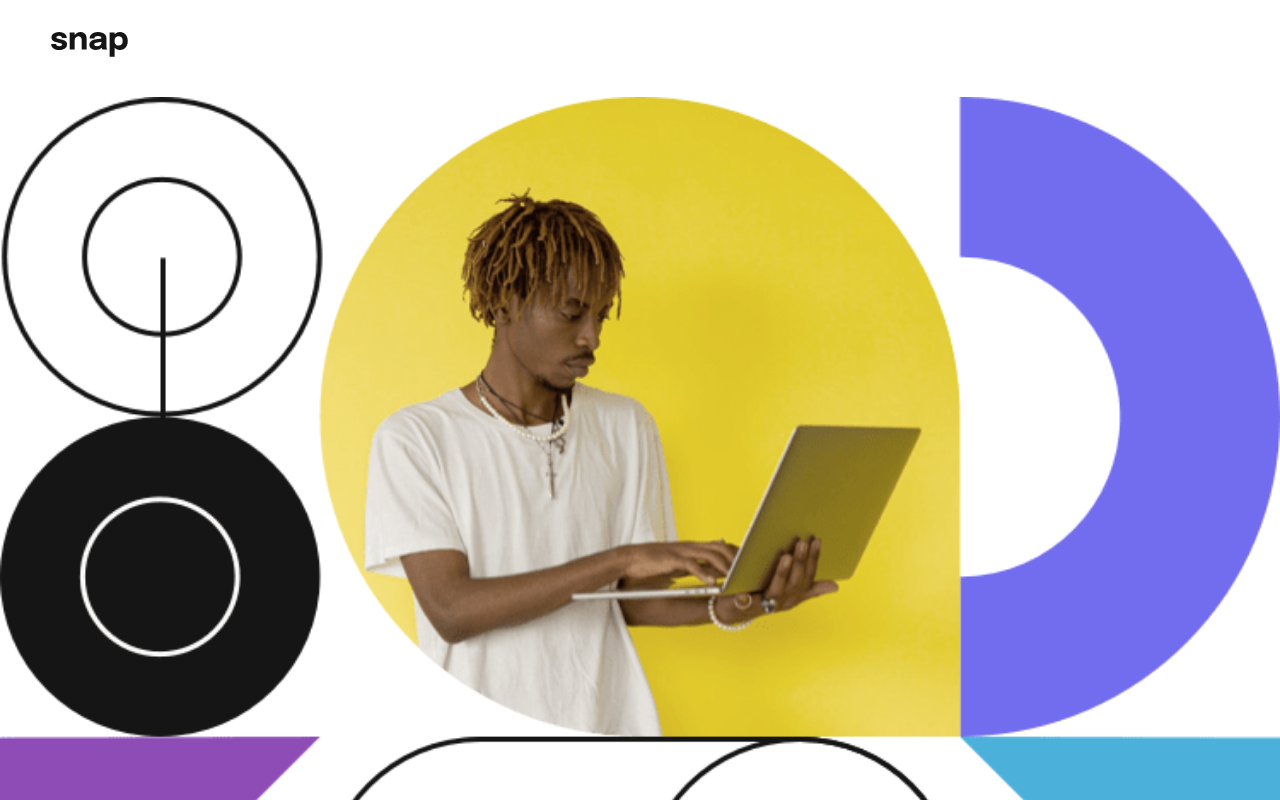
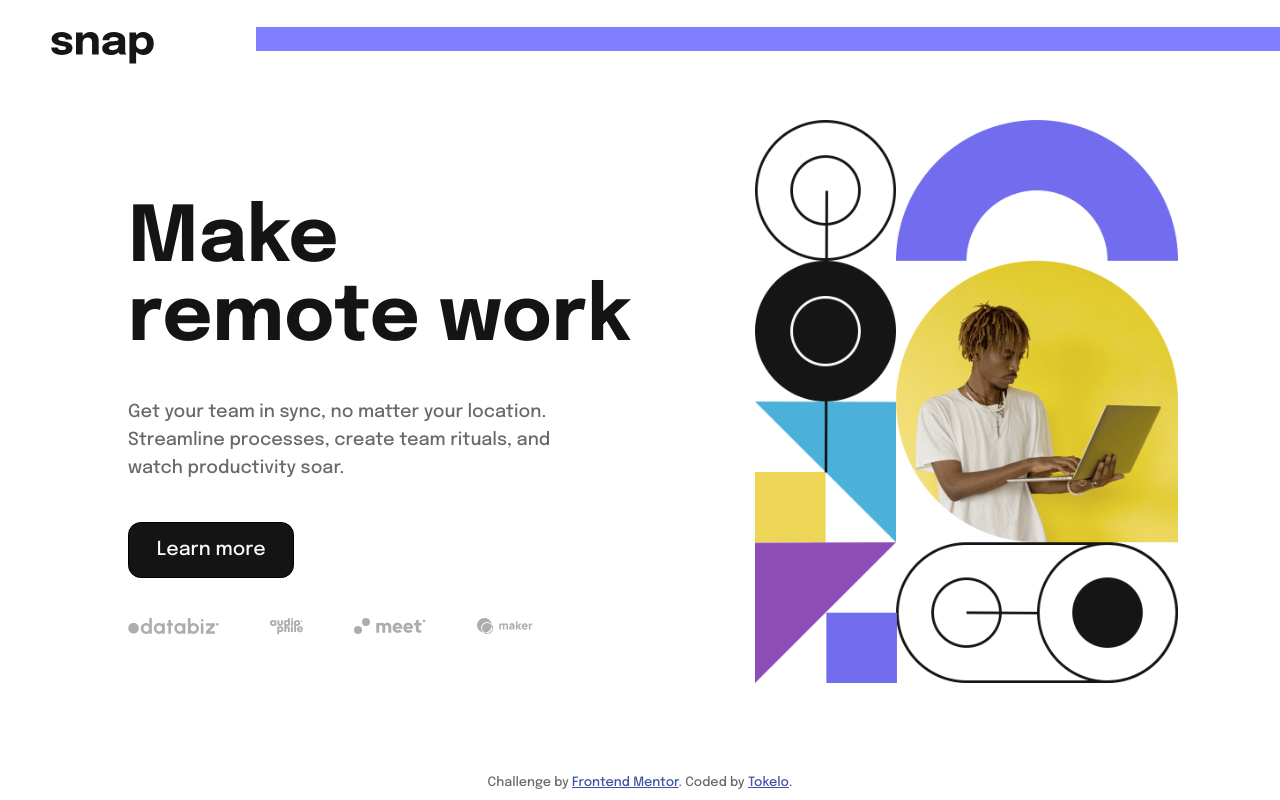
Before and after one commit to Kennedy-was-taken/intro-section-with-dropdown-navigation, an Angular app: page / in a window 1280 px wide. Shown: the top 800 px of the page. Built offline with nearby package versions, Linux system fonts and the light colour scheme.

Commit message:
desktop version created

```diff
--- a/src/app/app.component.html
+++ b/src/app/app.component.html
@@ -16,8 +16,12 @@
 
   <section class="main-container">
 
-    <img src="../assets/images/image-hero-mobile.png" alt="image"/>
+    <section class="image-container">
+      <img class="mobile" src="../assets/images/image-hero-mobile.png" alt="image-hero-mobile"/>
+      <img class="desktop" src="../assets/images/image-hero-desktop.png" alt="image-hero-desktop"/>
+    </section>
 
+    <section class="content-container">
       <header>
         <p>Make remote work</p>
       </header>
@@ -38,14 +42,15 @@
         <img src="../assets/images/client-meet.svg" alt="meet-icon"/>
         <img src="../assets/images/client-maker.svg" alt="maker-icon"/>
       </div>
+    </section>
 
   </section>
+
 
   <div class="attribution">
     Challenge by <a href="https://www.frontendmentor.io?ref=challenge" target="_blank">Frontend Mentor</a>.
     Coded by <a href="https://github.com/Kennedy-was-taken/intro-section-with-dropdown-navigation">Tokelo</a>.
   </div>
-
 </main>
 
 <!-- side bar -->
@@ -60,3 +65,8 @@
 
 <!-- dark layer -->
 <div class="darker" [@darken]="getSideMenu() ? 'cover' : 'remove'"></div>
+
+<!-- top bar -->
+<div class="top-bar-desktop">
+
+</div>
--- a/src/app/app.component.scss
+++ b/src/app/app.component.scss
@@ -4,6 +4,7 @@ main{
     display: flex;
     flex-direction: column;
     width: 100%;
+    height: 100%
 }
 
 span{
@@ -16,10 +17,9 @@ span{
     margin-left: 4vw;
     margin-right: 4vw;
     margin-top: 4vh;
-}
 
-img{
-    width: 100%;
+    .logo{
+        width: 15vw;
     }
 
     .menu{
@@ -27,9 +27,10 @@ img{
         margin-left: auto;
         width: 7vw;
     }
+}
 
-.logo{
-    width: 15vw;
+img{
+    width: 100%;
 }
 
 .main-container{
@@ -38,20 +39,21 @@ img{
     align-items: center;
     width: 100%;
     margin-top: 5vh;
+
+    .image-container .desktop{
+        display: none;
     }
 
-// global <p> properties
-p{
-    @include font_style(9.5vw, 700, var(--Almost_Black));
-    margin-left: 4vw;
-    margin-right: 4vw;
-}
+    .content-container{
+        display: flex;
+        flex-direction: column;
+        align-items: center;
 
-section > header > p{
+        header > p{
             margin-bottom: 2.5vh;
         }
 
-section > p{
+        p{
             @include font_style(4.4vw, 500, var(--Medium_Gray));
             margin-top: 0px;
             text-align: center;
@@ -67,29 +69,39 @@ button{
             border: 1px solid black;
             margin-bottom: 5vh;
         }
+    }
+
+}
+
+// global <p> properties
+p{
+    @include font_style(9.5vw, 700, var(--Almost_Black));
+    margin-left: 4vw;
+    margin-right: 4vw;
+}
 
 .brands{
     display: flex;
     margin-bottom: 3vh;
     justify-content: center;
-}
 
-.brands img{
+    img{
         margin-right: 9vw;
         height: 2vh;
     }
 
-.brands img:last-child{
+    img:last-child{
         margin-right: 0;
+    }
 }
 
 .attribution {
     @include font_style(2vw, 500, var(--Medium_Gray));
     text-align: center;
+
+    a {
+        color: hsl(228, 45%, 44%);
     }
-
-.attribution a {
-    color: hsl(228, 45%, 44%);
 }
 
 .side-bar{
@@ -100,7 +112,6 @@ button{
     height: 100%;
     box-shadow: -3px 0px 2px hsl(0, 0%, 42%);
     background-color: white;
-}
 
     .close-container{
         height: 3vh;
@@ -113,10 +124,11 @@ button{
         top: 0;
         right: 0;
         position: absolute;
+
+        img{
+            height: 100%;
         }
-
-.close-container > img{
-    height: 100%;
+    }
 }
 
 .darker{
@@ -128,18 +140,120 @@ button{
     background-color: black;
 }
 
+.top-bar-desktop{
+    display: none;
+    height: 3vh;
+    background-color: blue;
+    width: 80%;
+    z-index: 1;
+    position: absolute;
+    top: 0;
+    right: 0;
+    opacity: 0.5;
+    margin-top: 3.4vh;
+}
+
 @media (min-width : 481px){
 
-    .topbar-container .menu{
-        display: none;
+    main{
+        display: grid;
+        grid-template-rows: 8% 1fr 5%;
     }
+
+    .topbar-container{
 
         .logo{
             width: 8vw;
         }
 
+        .menu{
+            display: none;
+        }
+    }
+
+    // makes use of grid
+    .main-container{
+        display: grid;
+        grid-template-columns: 50% 50%;
+        grid-template-areas: 'grid1 grid2';
+        margin-top: 0px;
+        padding-top: 7vh;
+        align-items:normal;
+
+
+        // placement
+        .image-container{
+            grid-area: grid2;
+            padding-right: 8vw;
+            padding-left: 7vw;
+        }
+
+        // re-appears
+        .image-container .desktop{
+            display: block;
+        }
+
+        // vanishes
+        .image-container .mobile{
+            display: none;
+        }
+
+        .content-container{
+            grid-area: grid1;
+            padding-left: 10vw;
+            padding-top: 10vh;
+            align-items: start;
+
+            header > p{
+                @include font_style(6.1vw, 700, var(--Almost_Black));
+                margin: 0px 0px;
+            }
+
+            p{
+                @include font_style(1.4vw, 500, var(--Medium_Gray));
+                margin: 5vh 0px;
+                text-align:left;
+                line-height:normal;
+            }
+
+            p:nth-child(2){
+                margin-right:3vw;
+                line-height: 3.5vh;
+            }
+
+            button{
+                border-radius: 1vw;
+                @include font_style(1.5vw, 500, var(--Almost_White));
+                height: 7vh;
+                width: 13vw;
+            }
+
+            .brands {
+                display: flex;
+                position: relative;
+                margin-bottom: 0;
+
+                img{
+                    margin-right: 4vw;
+                    height: 2vh;
+                }
+            }
+        }
+    }
+
     .attribution {
+        margin-top: 2vh;
         @include font_style(1vw, 500, var(--Medium_Gray));
+
+    }
+
+    .side-bar, .darker{
+        display: none;
+    }
+
+    .top-bar-desktop{
+        display: flex;
+        flex-direction: row;
     }
 
 }
@@ -150,4 +264,35 @@ button{
         width: 6vw;
     }
 
+    .main-container{
+
+        // placement
+        .image-container{
+            grid-area: grid2;
+            padding-right: 8vw;
+            padding-left: 9vw;
         }
+
+        .content-container{
+
+            header > p{
+                @include font_style(6vw, 700, var(--Almost_Black));
+
+            }
+        }
+    }
+
+}
+
+@media (min-width : 1600px) {
+
+    .main-container{
+
+        .content-container{
+
+            button{
+                border-radius: 1rem;
+            }
+        }
+    }
+}
```
Lines whose indentation alone changed are shown as unchanged.
